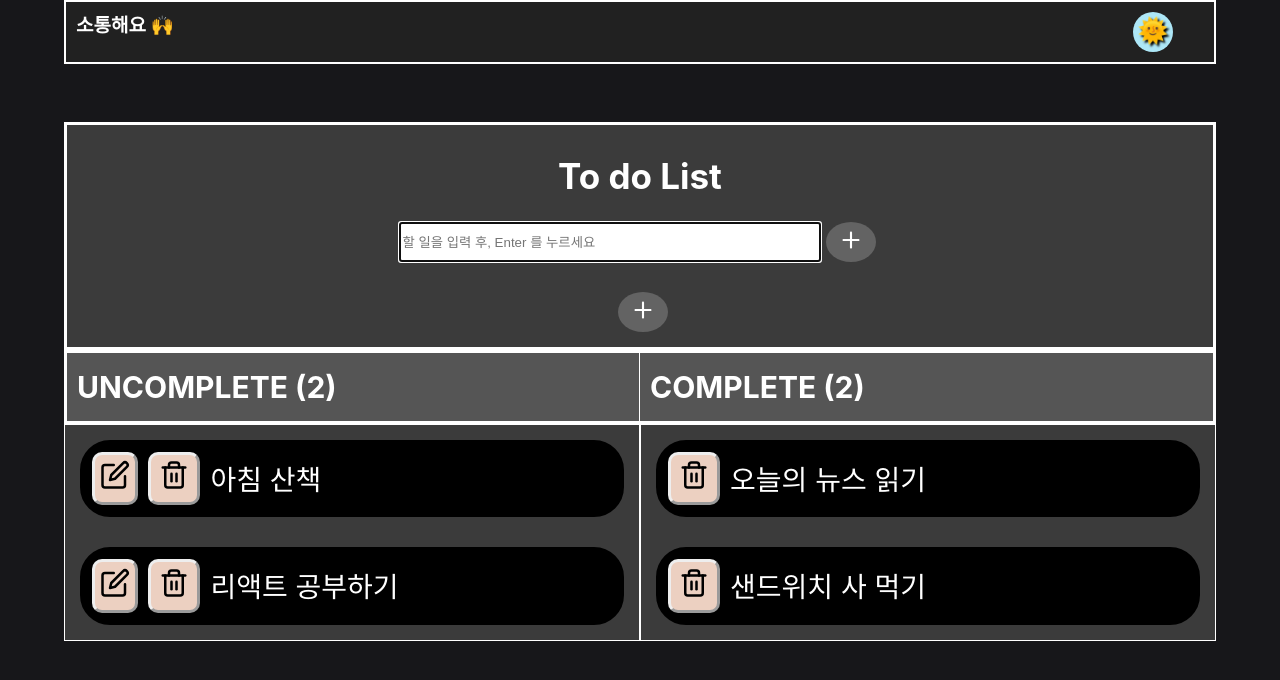
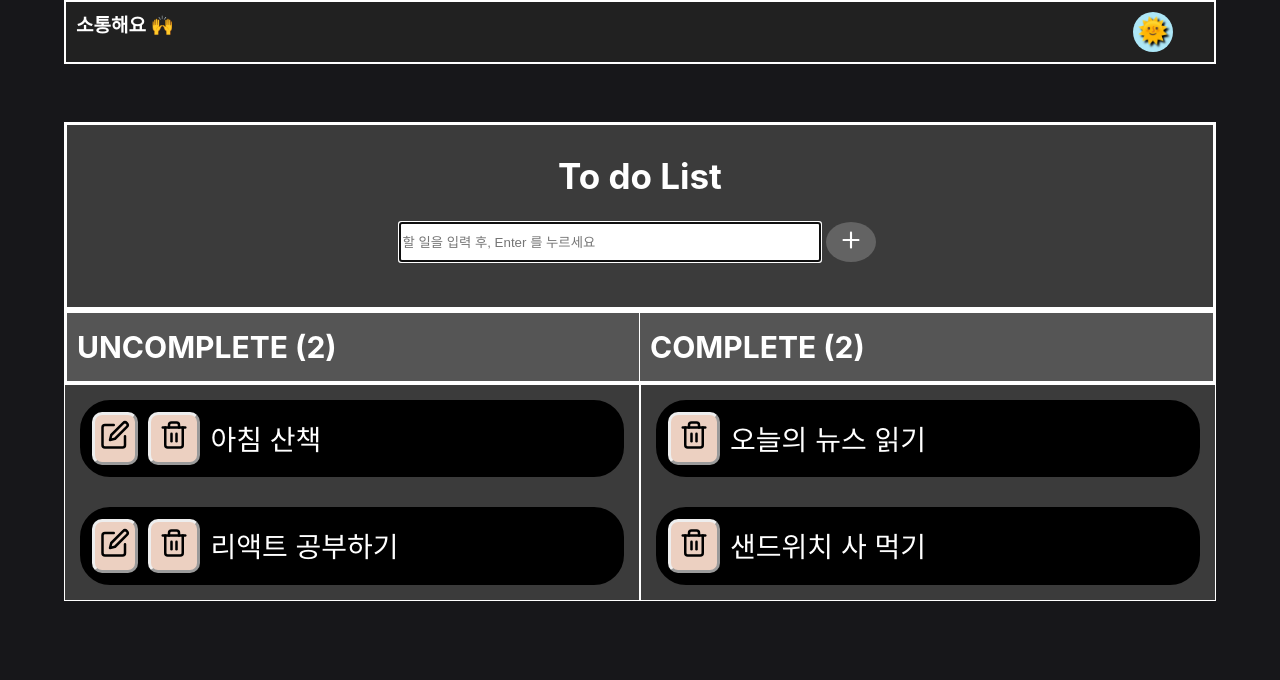
Before and after one commit to GDSC-Daejin/waffle-communicate-fe, a React (Vite) app: page / in a window 1280 px wide. Shown: the top 680 px of the page. Built offline with nearby package versions, Linux system fonts and the light colour scheme.

Commit message:
Styles : delete Plus-Button

```diff
--- a/src/components/TodoCreate.jsx
+++ b/src/components/TodoCreate.jsx
@@ -87,9 +87,7 @@ function TodoCreate() {
             <IoIosAdd onClick={onSubmit} />
           </Plus>
         </Form>
-        <Plus onClick={onSubmit}>
-          <IoIosAdd />
-        </Plus>
+
       </Todocreate>
     </>
   );
```
